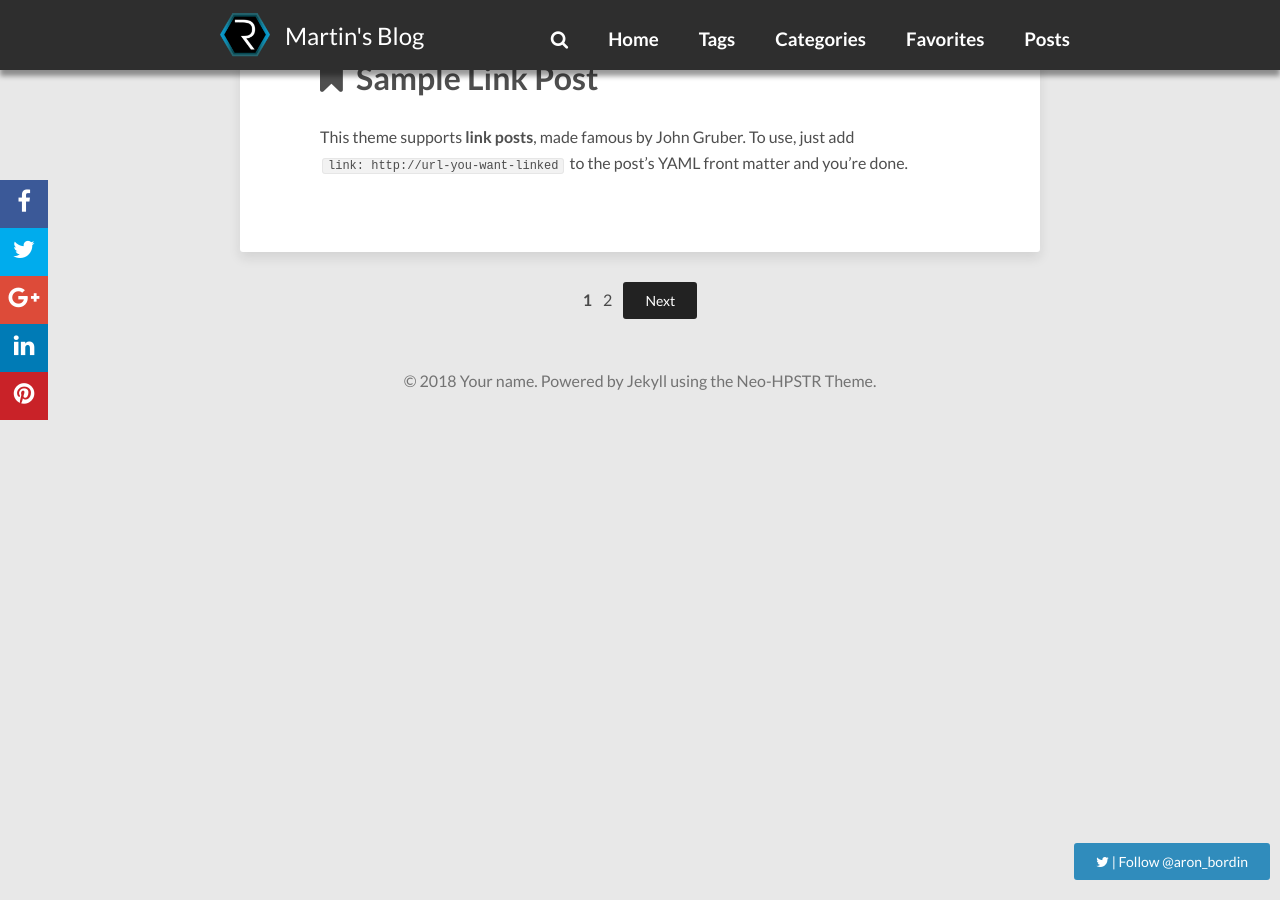
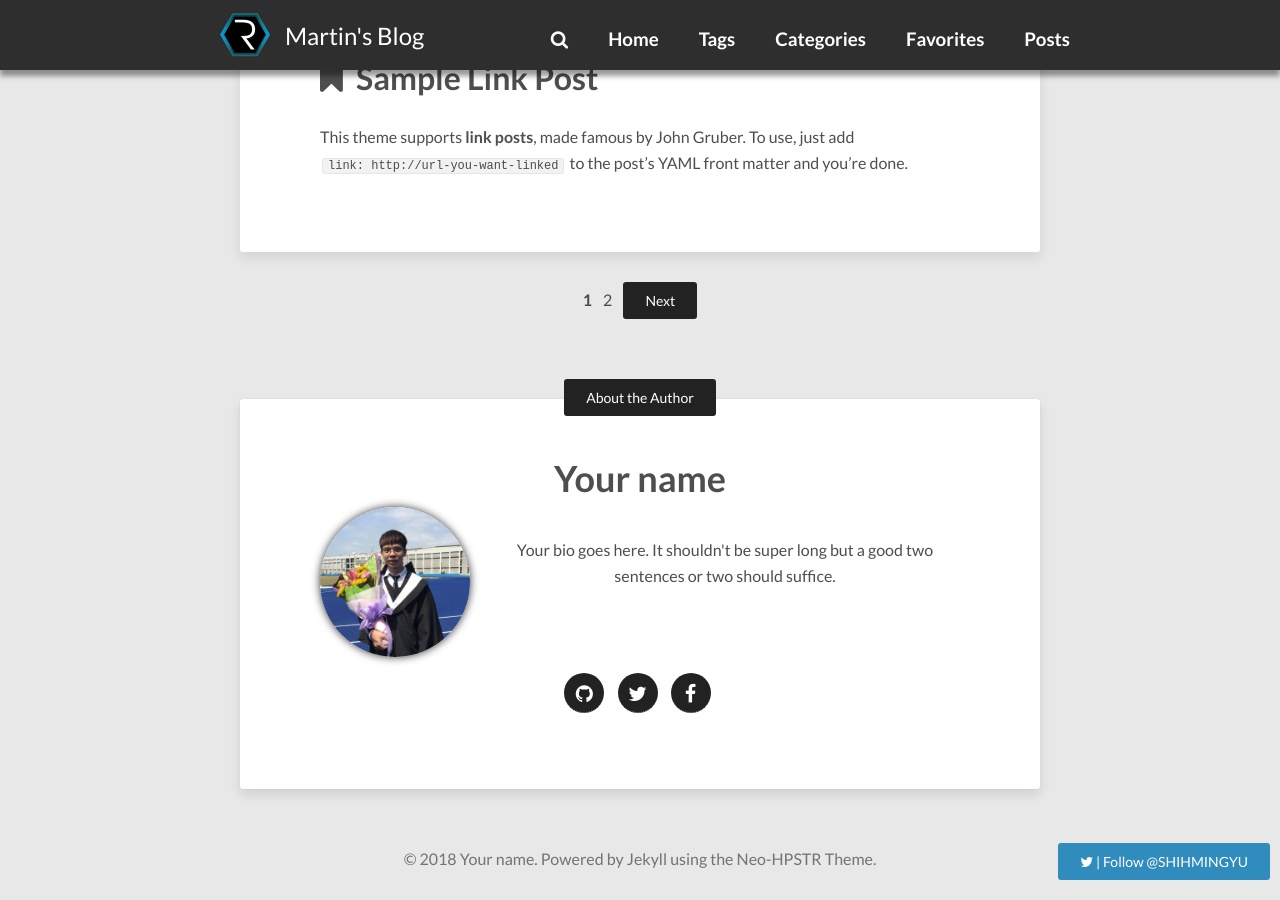
Before and after one commit to aa3710079/blog-old, a Jekyll site: the page built from index.html, in a window 1280 px wide and 900 px high, scrolled down 6405 px. Built offline with Jekyll 4.4.1, drawn with Linux system fonts in a browser that asks for light colours; nearby versions of some CDN libraries; the list of posts is cut into pages by our own code; comment, search, counter and statistics services are not loaded; some of the changed lines change nothing that is shown.

Commit message:
some fixes

```diff
--- a/_config.yml
+++ b/_config.yml
@@ -43,9 +43,9 @@ owner:
   bio:            "Your bio goes here. It shouldn't be super long but a good two sentences or two should suffice."
   email:          you@email.com
   # Twitter nick for use in Twitter cards and follow button.
-  twitter: aron_bordin # if no twitter in this config, the twitter follow button will be removed
+  twitter: SHIHMINGYU # if no twitter in this config, the twitter follow button will be removed
   # GitHub nick for use in follow button in author block.
-  github: aron-bordin
+  github: aa3710079
 
 # Twitter account associated with the site if different from owner/author twitter account.
 # Used in Twitter cards.
@@ -54,11 +54,11 @@ twitter:
 # Social networking links used in author block underneath posts. Update and remove as you like.
 social:
   - title: "github"
-    url: "https://github.com/aron-bordin"
-  - title: "linkedin"
-    url: "https://br.linkedin.com/in/aronbordin"
-  - title: "youtube"
-    url: "https://www.youtube.com/channel/UCfnSek-9HPWOx5e2pH7VFgg"
+    url: "https://github.com/aa3710079"
+  - title: "twitter"
+    url: "https://twitter.com/SHIHMINGYU"
+  - title: "facebook"
+    url: "https://facebook.com/martin.shih.64"
 
 # Background image to be tiled on all pages
 background:
@@ -86,7 +86,7 @@ permalink:   /:categories/:title/
 paginate: 5
 
 # if true, shows the floatting share buttons
-float_share: true
+float_share: false
 
 # Octopress
 # Default extensions
--- a/_includes/author.html
+++ b/_includes/author.html
@@ -14,13 +14,13 @@
           <li><a href="{{ network.url }}" target="_blank"><i class="fa fa-{{ network.title }} fa-fw"></i></a></li>
         {% endfor %}
       </ul>
-      {% if site.owner.github %}
+      <!-- {% if site.owner.github %}
         <a aria-label="Follow @{{site.owner.github}} on GitHub" data-style="mega" href="https://github.com/{{site.owner.github}}" class="github-button">Follow @{{site.owner.github}}</a>
       {% endif %}
       <br>
       {% if site.owner.twitter %}
         <a href="https://twitter.com/{{site.owner.twitter}}" class="twitter-follow-button" data-show-count="false" data-size="large">Follow @{{site.owner.twitter}}</a>
-      {% endif %}
+      {% endif %} -->
     </div>
   </div>
 </div>
--- a/index.html
+++ b/index.html
@@ -44,3 +44,4 @@ comments: false
 {% endfor %}
 
 {% include pagination.html %}
+{% include author.html %}
```
